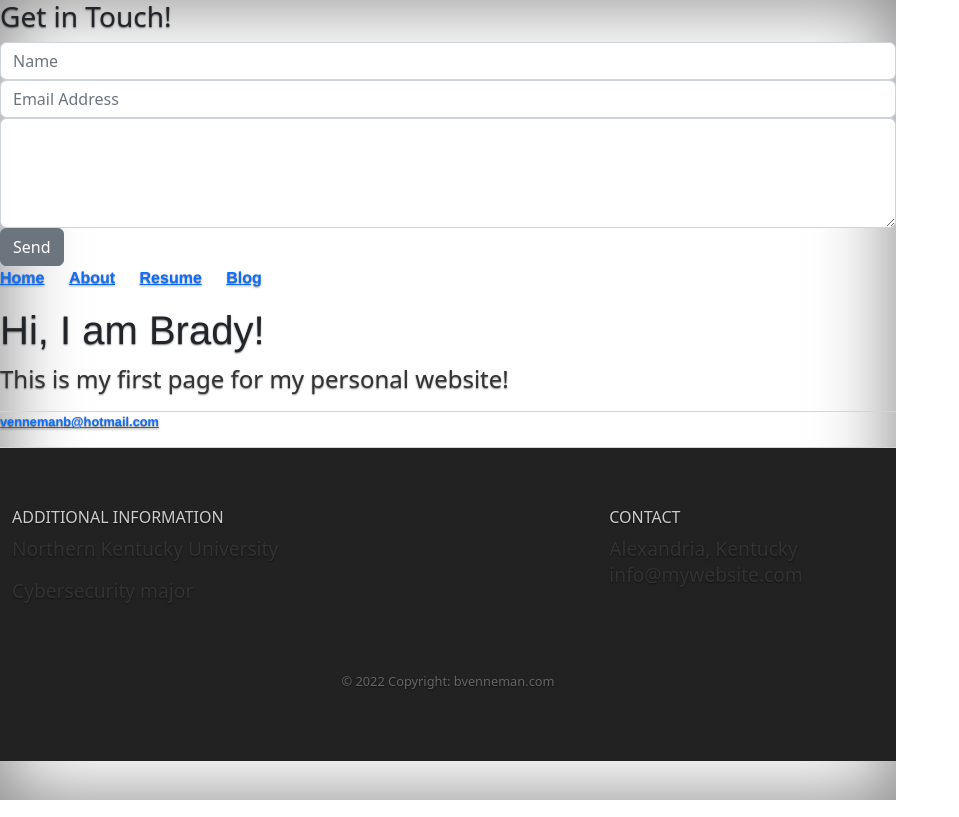
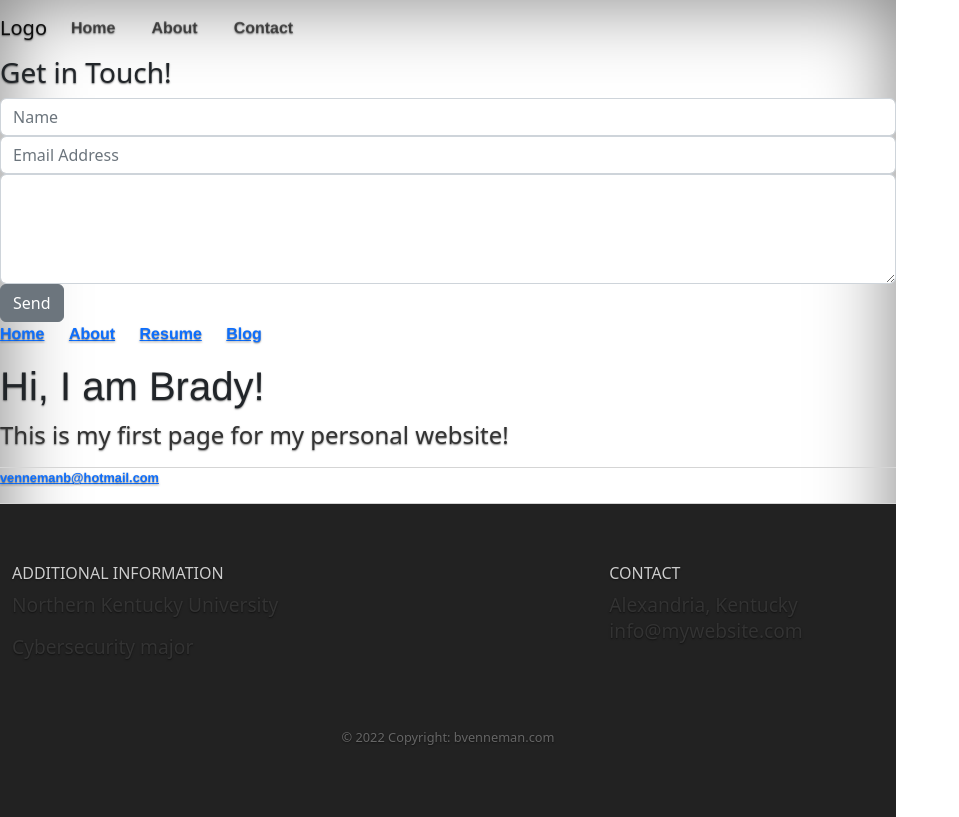
Before and after one commit to bvenneman/bvenneman, a plain HTML site: page index.html in a window 1280 px wide. Shown: the whole page, without its empty margins (0-959 px from the left). Drawn offline with nearby package versions, Linux system fonts and the light colour scheme.

Commit message:
Update index.html

```diff
--- a/index.html
+++ b/index.html
@@ -9,7 +9,25 @@
    <script src="https://cdn.jsdelivr.net/npm/bootstrap@4.5.3/dist/js/bootstrap.min.js" integrity="sha384-w1Q4orYjBQndcko6MimVbzY0tgp4pWB4lZ7lr30WKz0vr/aWKhXdBNmNb5D92v7s" crossorigin="anonymous"></script>
  </head>
  <body>
-
+	<nav class="navbar navbar-expand-md">
+	<a class="navbar-brand" href="#">Logo</a>
+	<button class="navbar-toggler navbar-dark" type="button" data-toggle="collapse" data-target="#main-navigation">
+		<span class="navbar-toggler-icon"></span>
+	</button>
+	<div class="collapse navbar-collapse" id="main-navigation">
+		<ul class="navbar-nav">
+			<li class="nav-item">
+				<a class="nav-link" href="#">Home</a>
+			</li>
+			<li class="nav-item">
+				<a class="nav-link" href="#">About</a>
+			</li>
+			<li class="nav-item">
+				<a class="nav-link" href="#">Contact</a>
+			</li>
+		</ul>
+	</div>
+</nav>
   <h3 class="feature-title">Get in Touch!</h3>
 <div class="form-group">
 	<input type="text" class="form-control" placeholder="Name" name="">
```
